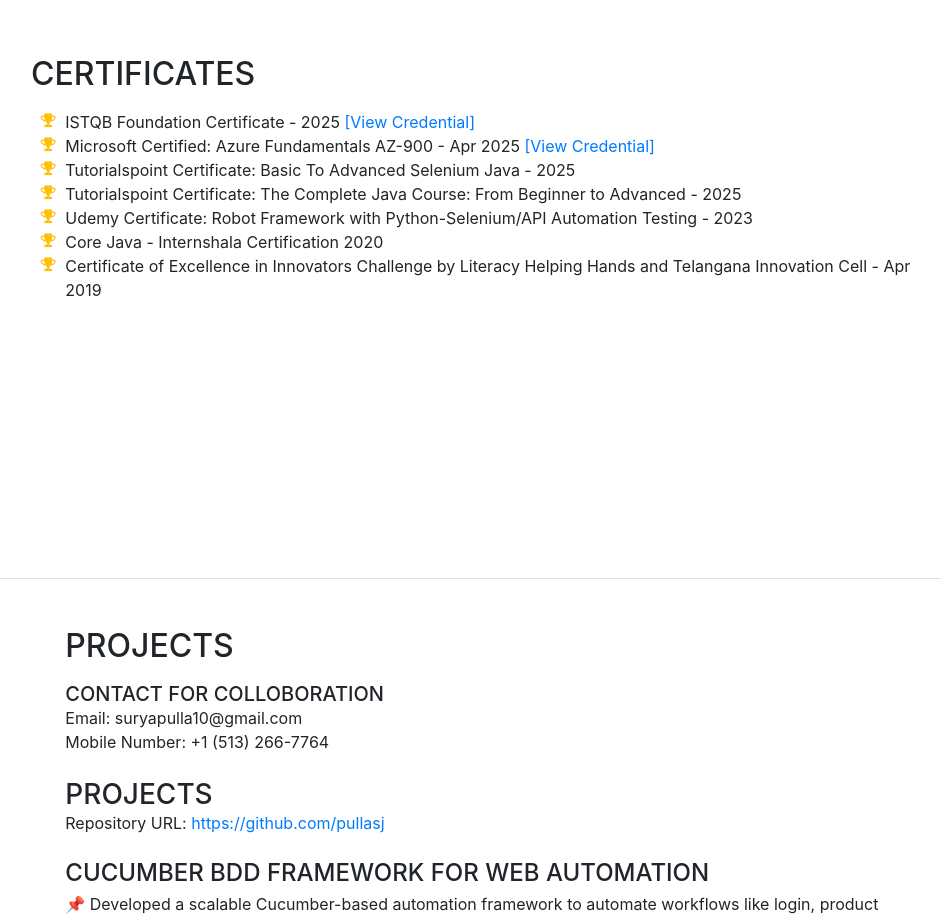
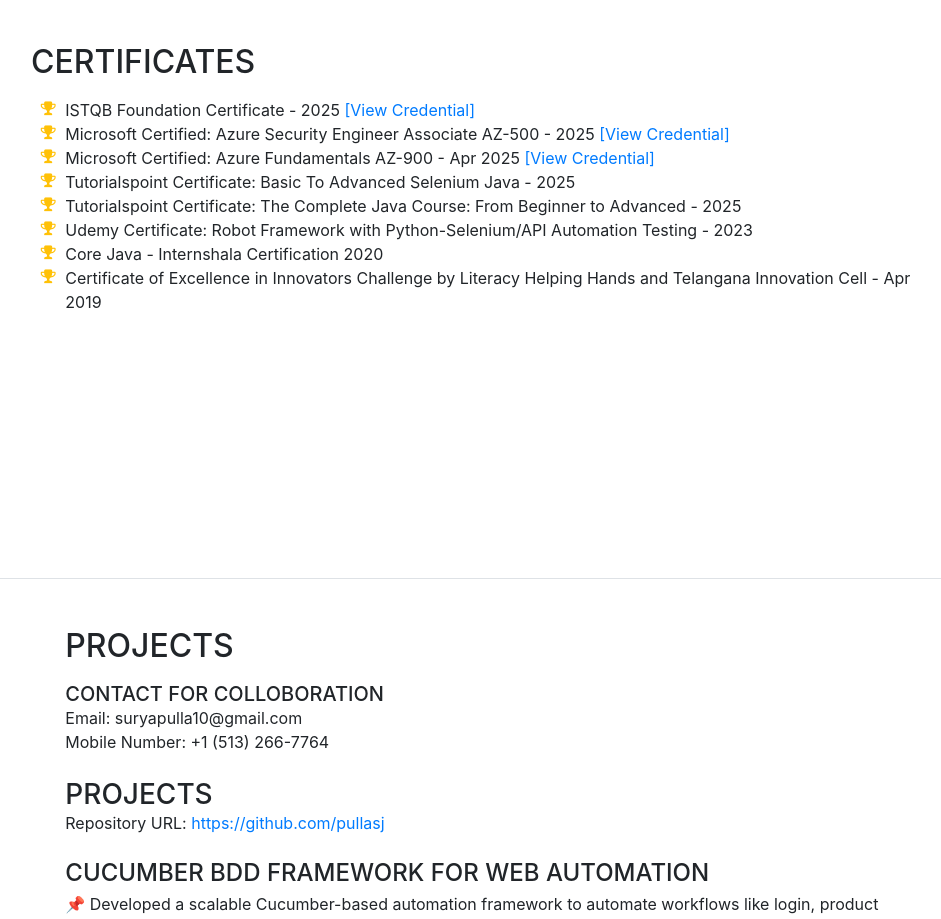
Before and after one commit to suryasarathpulla/suryasarathpulla.github.io, a website with bundled scripts: page index.html in a window 1280 px wide. Shown: the part 5900-6819 px from the top of the page, without its empty margins (289-1230 px from the left). Built offline with nearby package versions, Linux system fonts and the light colour scheme; no server answers; a web font is replaced by a local one.

Commit message:
Update index.html

```diff
--- a/index.html
+++ b/index.html
@@ -364,6 +364,11 @@
                 ISTQB Foundation Certificate - 2025
                 <a href="https://atsqa.org/purchase?gad_source=1&gbraid=0AAAAAC0lw_h4titIfaWhltT1Mk0JcfqAA&gclid=Cj0KCQjwh_i_BhCzARIsANimeoFTT5oo1svNsu0B-5vXwxk4eaXsX48uJU7OtnZexlucQAU2UcXgBYMaAokIEALw_wcB">[View Credential]</a>
               </li>
+		  <li>
+              <i class="fa-li fa fa-trophy text-warning"></i>
+              Microsoft Certified: Azure Security Engineer Associate AZ-500 - 2025
+              <a href="https://www.credly.com/badges/2d74ea1e-c934-4a54-8863-67a6fbf9a580/public_url">[View Credential]</a>
+            </li>
               <li>
               <i class="fa-li fa fa-trophy text-warning"></i>
               Microsoft Certified: Azure Fundamentals AZ-900 - Apr 2025
```
